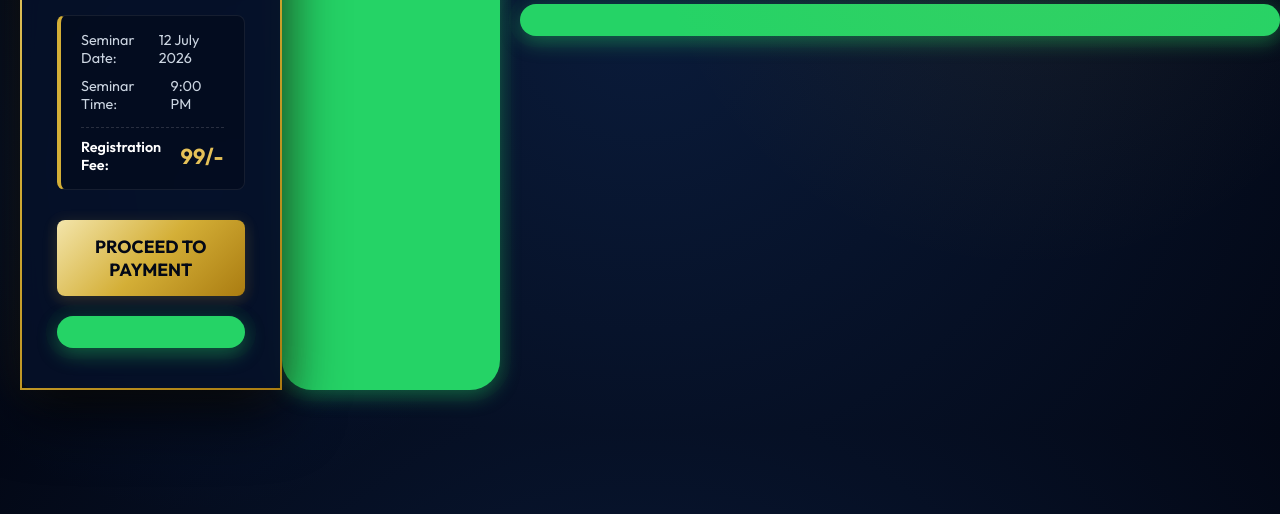
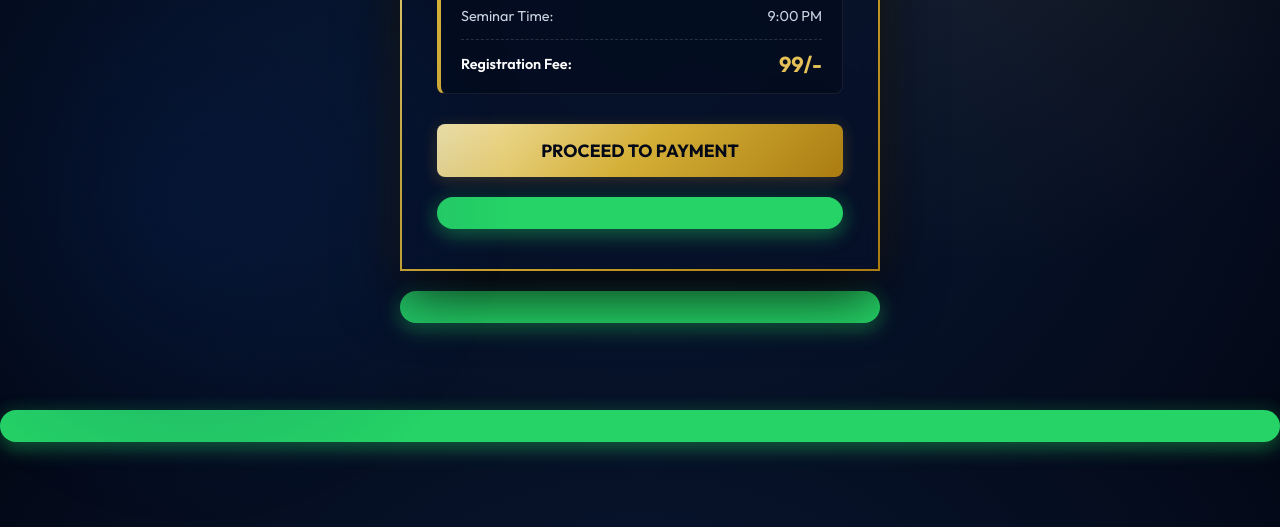
Before and after one commit to kumkum123e/poster, a plain HTML site: page index.html in a window 1280 px wide. Shown: the part 410-937 px from the top of the page. Drawn offline with Linux system fonts and the light colour scheme.

Commit message:
Fix layout centering and resolve body flexbox sibling alignment issues

```diff
--- a/style.css
+++ b/style.css
@@ -29,9 +29,6 @@ body {
     background-color: var(--bg-dark);
     color: var(--text-white);
     min-height: 100vh;
-    display: flex;
-    justify-content: center;
-    align-items: center;
     overflow-x: hidden;
     position: relative;
     background: radial-gradient(circle at center, #0a1b3a 0%, #030816 100%);
@@ -106,10 +103,14 @@ body::after {
 .checkout-wrapper {
     width: 100%;
     max-width: 520px;
+    margin: 0 auto;
     padding: 40px 20px;
     z-index: 1;
+    min-height: 100vh;
     display: flex;
+    flex-direction: column;
     justify-content: center;
+    align-items: center;
 }
 
 .checkout-card {
```
